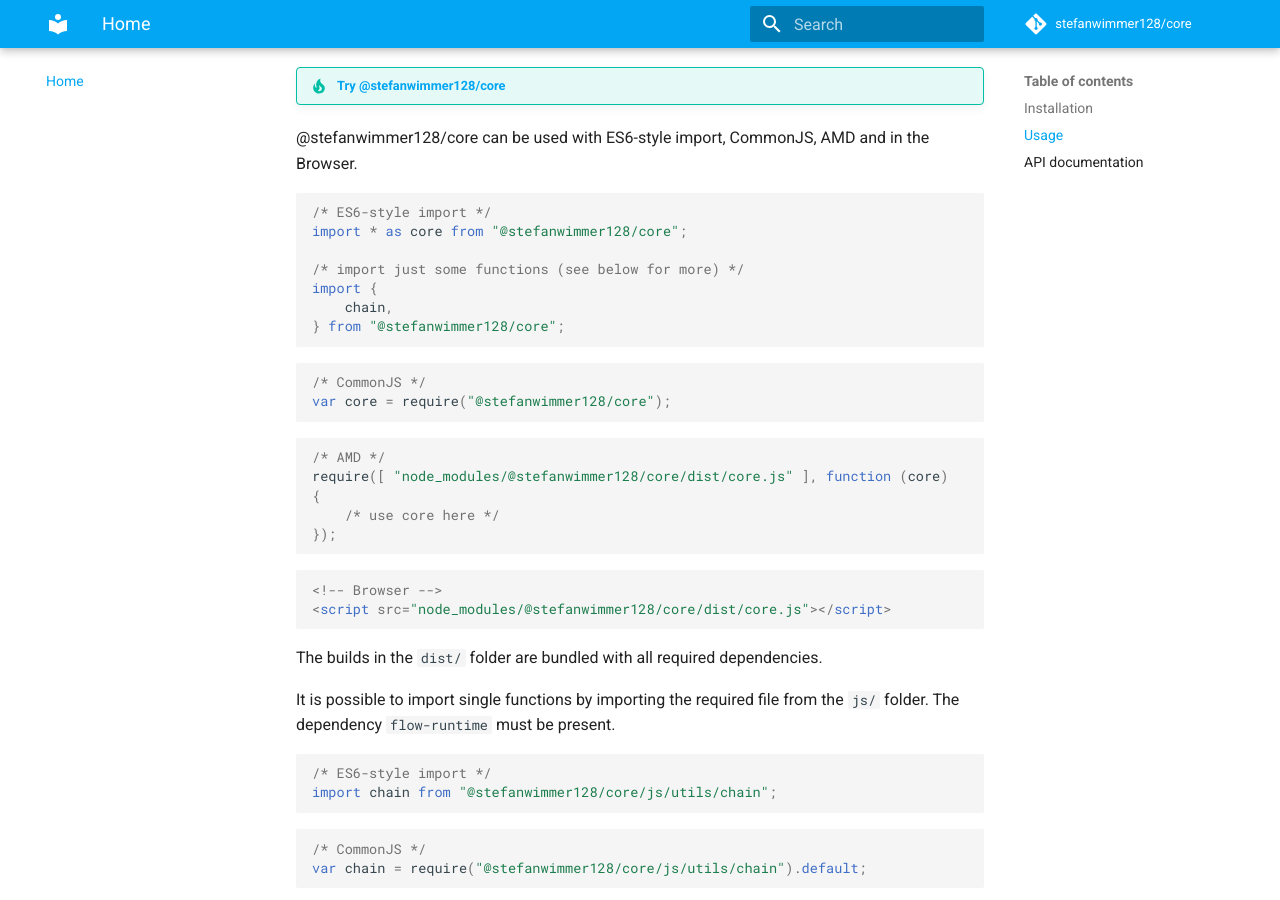
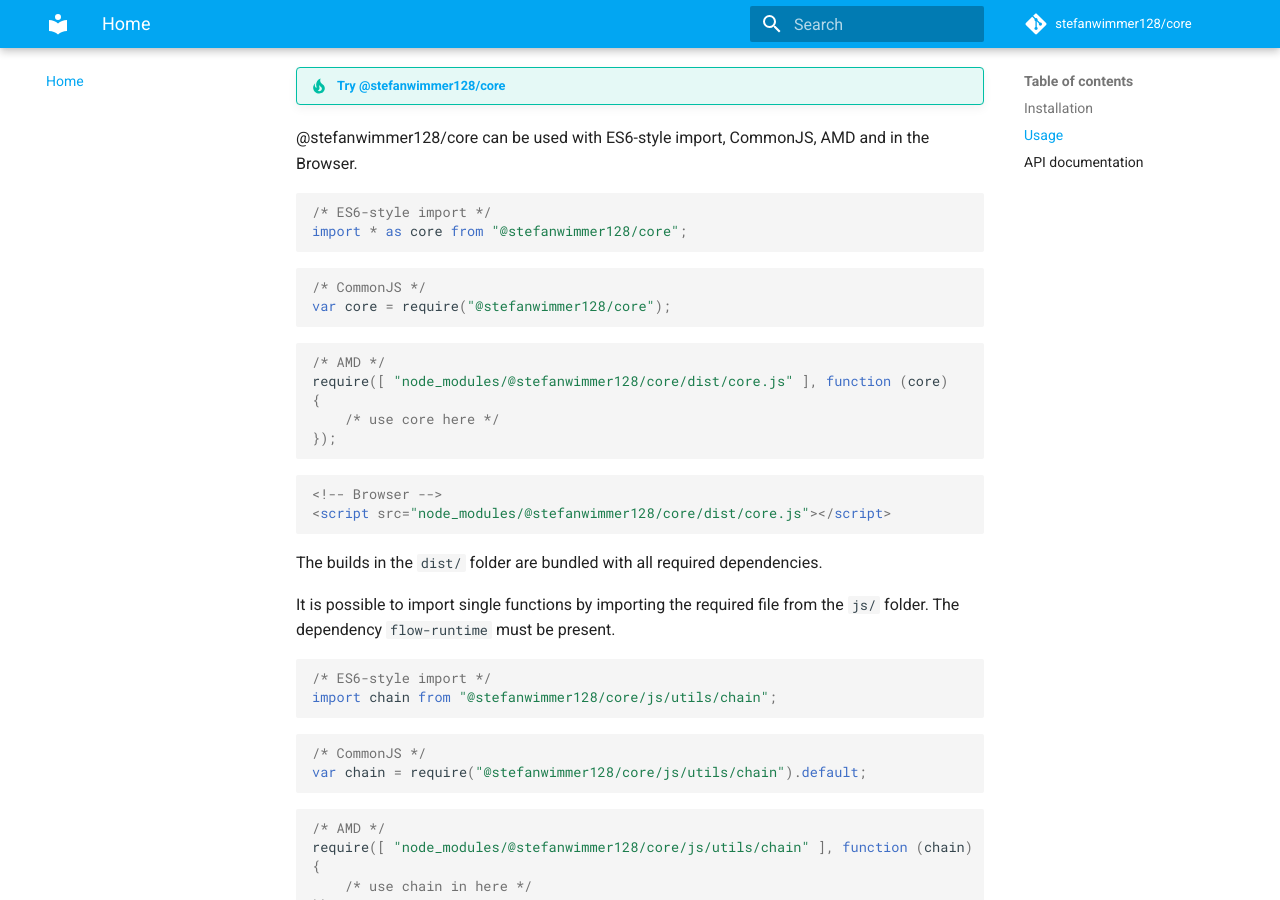
Before and after one commit to stefanwimmer128/core, an MkDocs documentation site: the page built from docs/index.md, in a window 1280 px wide and 900 px high, scrolled down 554 px. Built offline with MkDocs 1.6.1 and Material for MkDocs 9.7.7, drawn with Linux system fonts in a browser that asks for light colours; comment, search, counter and statistics services are not loaded; old or Windows-style settings are respelled for this version of MkDocs.

Commit message:
Update docs

````diff
--- a/docs/index.md
+++ b/docs/index.md
@@ -22,11 +22,6 @@ npm install @stefanwimmer128/core
 ``` js
 /* ES6-style import */
 import * as core from "@stefanwimmer128/core";
-
-/* import just some functions (see below for more) */
-import {
-    chain,
-} from "@stefanwimmer128/core";
 ```
 
 ``` js
````
